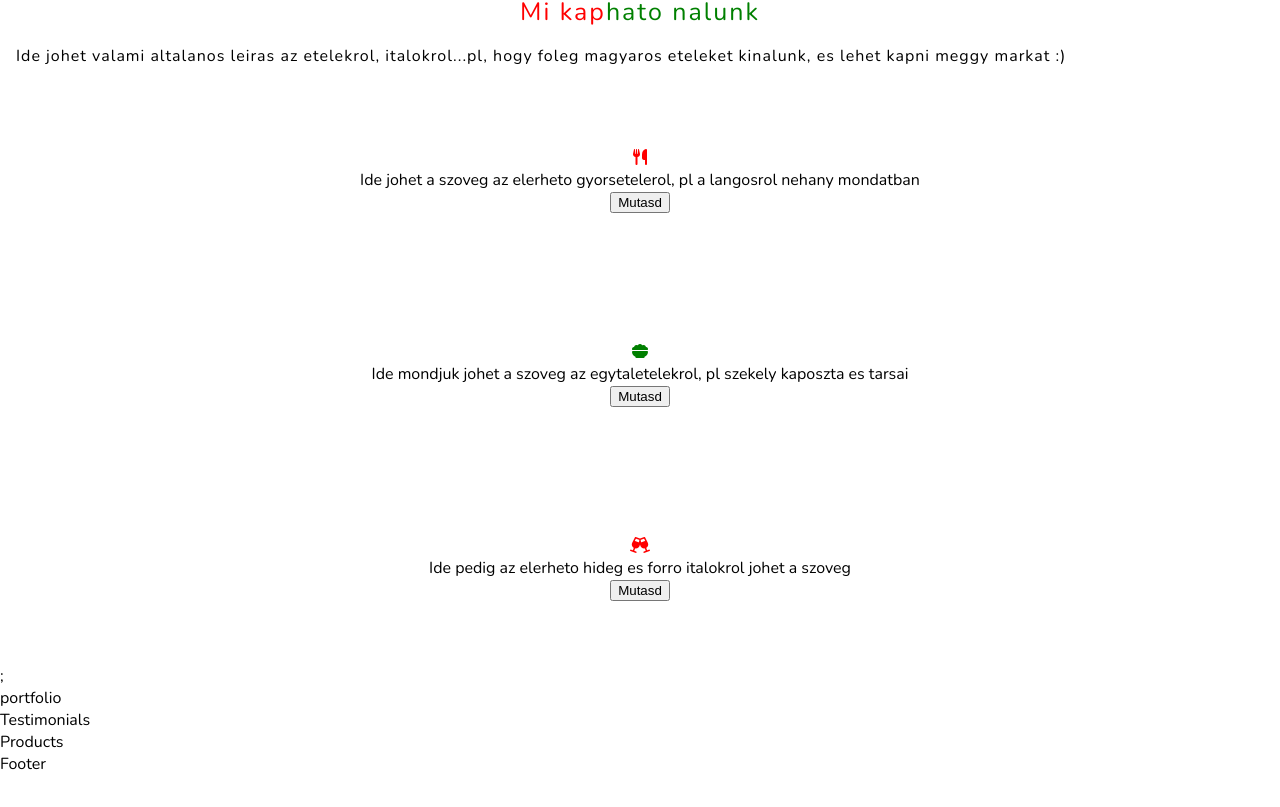
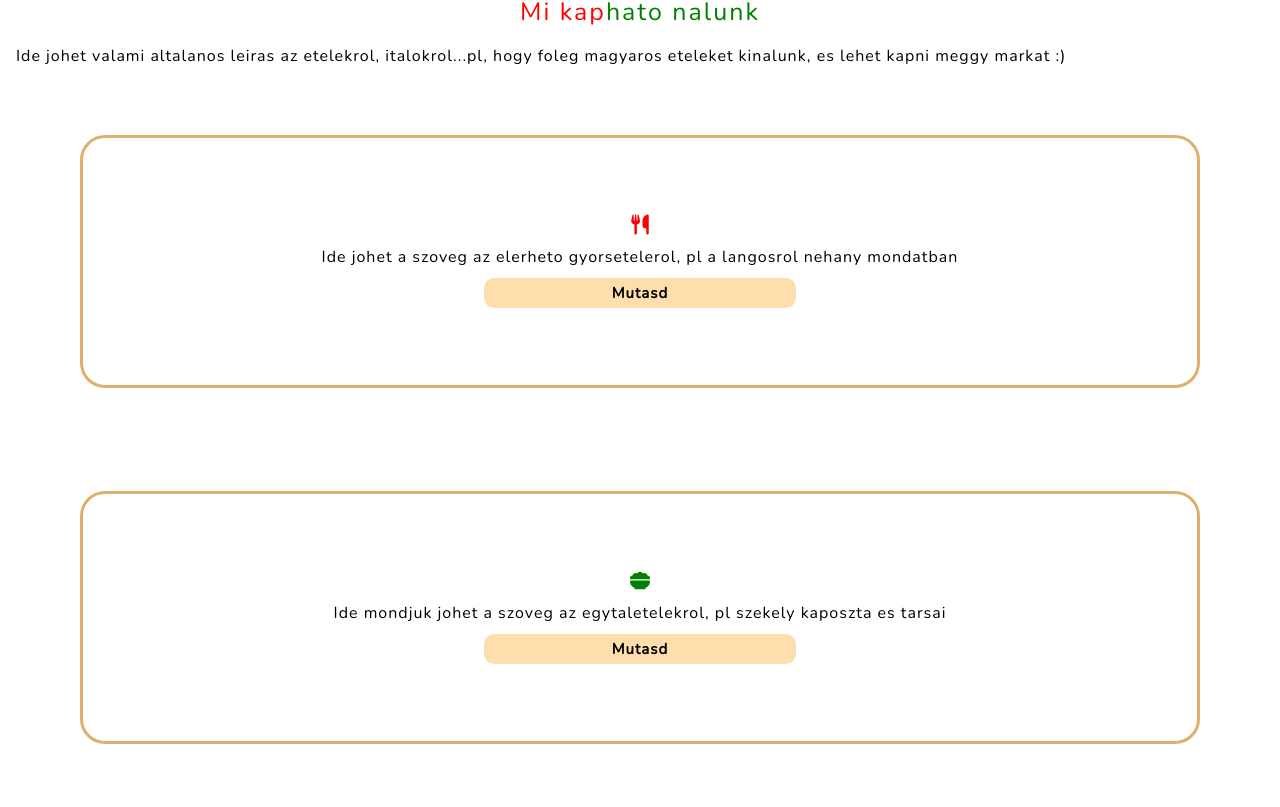
Before and after one commit to azotamiota/hungarian-langos, a React (Create React App) app: page / in a window 1280 px wide. Shown: the part 893-1700 px from the top of the page. Before the commit the page ends 1668 px from the top, so only its background shows below. Built offline with nearby package versions, Linux system fonts and the light colour scheme.

Commit message:
Design updated

```diff
--- a/src/App.css
+++ b/src/App.css
@@ -176,10 +176,32 @@ header {
 }
 
 .card {
-    margin: 5vw;
-    width: 80%;
+    display: flex;
+    flex-direction: column;
+    align-items: center;
+    margin: 4vw;
+    width: 75%;
+    border: 3px solid #deb06c;
+    padding: 6vw;
+    border-radius: 25px;
 }
 
 .services-logo {
     color:red;
 }
+
+.card-description {
+    margin: 10px 0;
+    text-align: justify;
+    letter-spacing: 1px;
+}
+
+.button {
+    padding: 5px 10vw;
+    border-radius: 10px;
+    background-color: #ffdead;
+    font-family: inherit;
+    font-size: 15px;
+    letter-spacing: 1px;
+    font-weight: bold;
+}
--- a/src/components/Services.jsx
+++ b/src/components/Services.jsx
@@ -7,19 +7,19 @@ export default function Services() {
       <p id='services-description'>Ide johet valami altalanos leiras az etelekrol, italokrol...pl, hogy foleg magyaros eteleket kinalunk, es lehet kapni meggy markat :) </p>
       <div id="services-cards">
         <div className="card">
-          <div className="services-logo"><i className="fa-solid fa-utensils"></i></div>
+          <div className="services-logo"><i className="fa-lg fa-solid fa-utensils"></i></div>
           <div className="card-description">Ide johet a szoveg az elerheto gyorsetelerol, pl a langosrol nehany mondatban</div>
-          <button className="button">Mutasd</button>
+          <div className="button">Mutasd</div>
         </div>
         <div className="card">
-          <div className="services-logo" style={{color: 'green'}}><i className="fa-solid fa-bowl-food"></i></div>
+          <div className="services-logo" style={{color: 'green'}}><i className="fa-lg fa-solid fa-bowl-food"></i></div>
           <div className="card-description">Ide mondjuk johet a szoveg az egytaletelekrol, pl szekely kaposzta es tarsai</div>
-          <button className="button">Mutasd</button>
+          <div className="button">Mutasd</div>
         </div>
         <div className="card">
-          <div className="services-logo"><i className="fa-solid fa-champagne-glasses"></i></div>
+          <div className="services-logo"><i className="fa-lg fa-solid fa-champagne-glasses"></i></div>
           <div className="card-description">Ide pedig az elerheto hideg es forro italokrol johet a szoveg</div>
-          <button className="button">Mutasd</button>
+          <div className="button">Mutasd</div>
         </div>
       </div>
   </div>;
```
